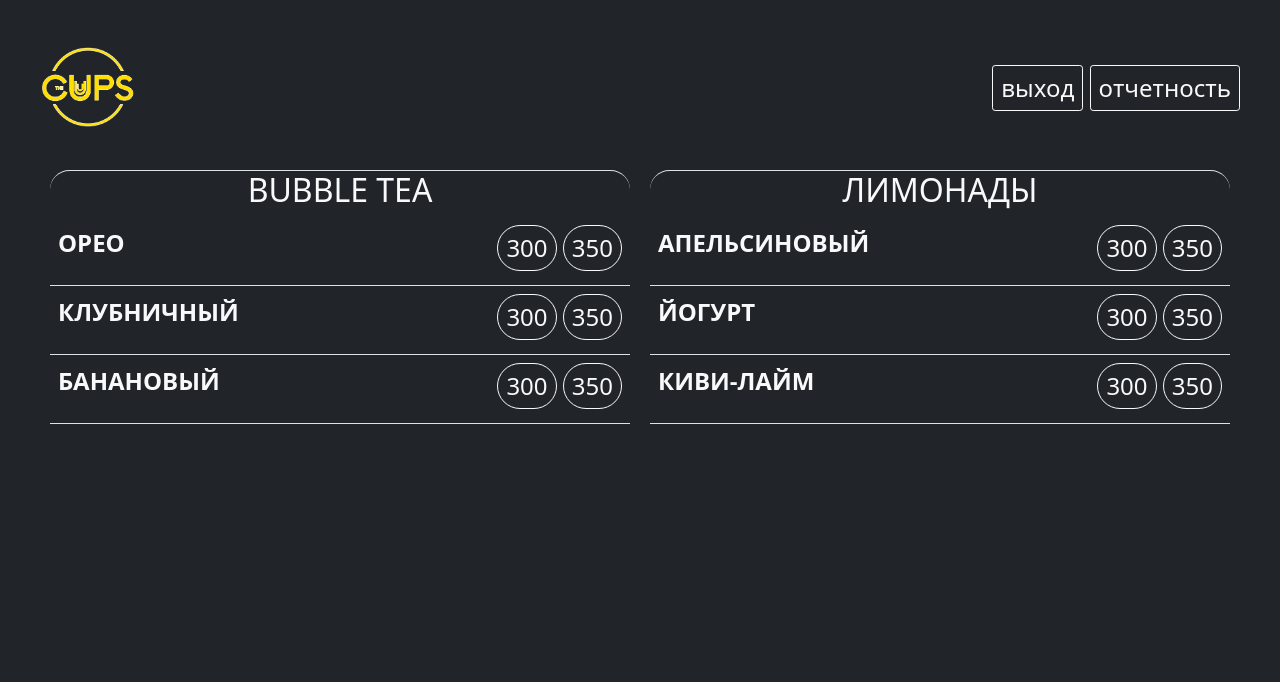
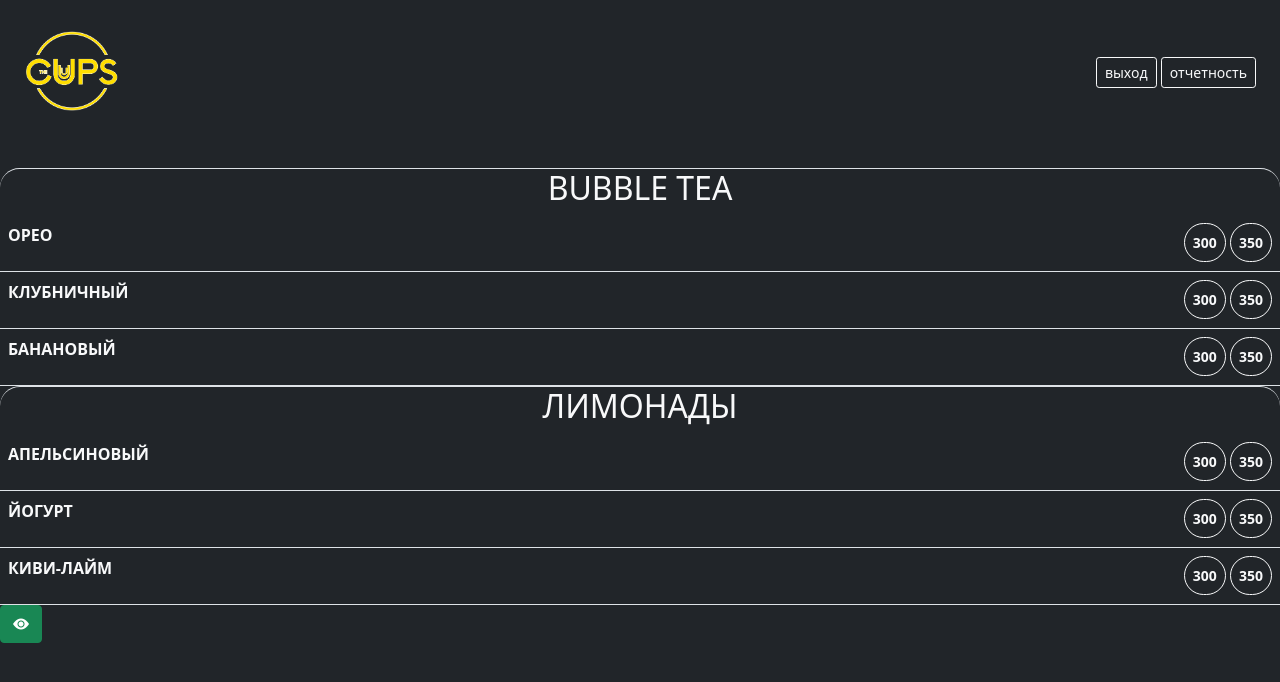
Before and after one commit to Erbol92/CUPS, a Django app: page /main in a window 1280 px wide. Shown: the top 682 px of the page. Run offline with Django 5.2, Linux system fonts and the light colour scheme; a user stored in the database is signed in; data comes from the database, SQL or seed files in the repository; both versions use the stored data as it was after the commit; some libraries are stand-ins or nearby versions.

Commit message:
change style add order sldier

```diff
--- a/main/views.py
+++ b/main/views.py
@@ -12,6 +12,8 @@ from django.db.models import Sum, F
 
 def auth(request):
     login_form = LoginForm(data=request.POST or None)
+    if request.user.is_authenticated:
+        return redirect('main')
     if request.method == 'POST':
         if login_form.is_valid():
             username = login_form.cleaned_data['username']
@@ -38,22 +40,27 @@ def main(request):
      object_list = Product.objects.all()
      groups = CupGroup.objects.all()
      if request.method == 'POST':
-        data = request.POST
-        quantitys = data.getlist('quantity')
-        product_ids = data.getlist('product_id')
-        products = Product.objects.filter(id__in=product_ids)
-        products_dict = {p.id: p for p in products}
-        orders_to_create = []
-        for quantity, product_id in zip(quantitys,product_ids):
-            product = products_dict[int(product_id)]
-            order = Order(
-                product=product,
-                quantity=int(quantity),
-                user=request.user
-            )
-            orders_to_create.append(order)
-        Order.objects.bulk_create(orders_to_create)
-        messages.info(request,'заказ оформлен')
+        data = request.POST.copy()
+        csrf_token = data.pop('csrfmiddlewaretoken', None)
+        print(data)
+        if data:
+            quantitys = data.getlist('quantity')
+            product_ids = data.getlist('product_id')
+            products = Product.objects.filter(id__in=product_ids)
+            products_dict = {p.id: p for p in products}
+            orders_to_create = []
+            for quantity, product_id in zip(quantitys,product_ids):
+                product = products_dict[int(product_id)]
+                order = Order(
+                    product=product,
+                    quantity=int(quantity),
+                    user=request.user
+                )
+                orders_to_create.append(order)
+            Order.objects.bulk_create(orders_to_create)
+            messages.info(request,'заказ оформлен')
+        else:
+            messages.info(request,'зачем отправлять пустой заказ')
         return redirect('main')
      context = {
         'title':'основная',
--- a/static/phone.css
+++ /dev/null
@@ -1,12 +0,0 @@
-
-.flex-container {
-    display: flex; /* Используем Flexbox */
-    flex-wrap: wrap; /* Позволяем элементам переноситься на новую строку */
-}
-
-.flex-item {
-    flex: 1 1 45%; /* Каждый элемент занимает 45% ширины контейнера */
-    box-sizing: border-box; /* Учитываем отступы и границы в ширине */
-    margin: 10px; /* Отступы между элементами */
-
-}
--- a/static/style.css
+++ b/static/style.css
@@ -8,8 +8,13 @@ font-weight: bold;
 body {
     font-family: "Finder";
     height: 100%;
-    font-size: 24px!important;
     margin: 40px!important;
+}
+
+.nav_buttons {
+    width: 100px;
+    display: inline-block;
+    margin: 5px;
 }
 
 .btn {
@@ -20,16 +25,21 @@ body {
     left:50%;
     top:50%;
     width: 400px;
-    position: absolute;
+    position: fixed;
 
 }
 
+.flex-container {
+    display: block; /* Используем Flexbox */
+}
 
 .flex-item {
     box-sizing: border-box; /* Учитываем отступы и границы в ширине */
     margin: 30px;
     margin-top: 30px; /* Отступы между элементами */
-
+    flex: 1 1 45%; /* Каждый элемент занимает 45% ширины контейнера */
+    box-sizing: border-box; /* Учитываем отступы и границы в ширине */
+    margin: 10px; /* Отступы между элементами */
 }
 
 main {
@@ -66,3 +76,9 @@ main {
     transform: translate(-50%, 0);
     left:50%;
 }
+
+#order_form {
+    right:0%;
+    background-color: black;
+    transform: translate(0, -50%);
+}
--- a/templates/base.html
+++ b/templates/base.html
@@ -3,18 +3,20 @@
 <html lang="ru">
 <head>
     <meta charset="UTF-8">
+    <meta name="viewport" content="width=device-width, initial-scale=1.0">
     <title>{{title}}</title>
-    <link rel="stylesheet" href="{% static 'style.css' %}" >
-    <link rel="stylesheet" href="{% static 'phone.css' %}" media="screen and (min-width: 900px)">
+    <link rel="stylesheet" href="{% static 'desktop.css' %}" media="(min-width: 900px)">
+    <link rel="stylesheet" href="{% static 'style.css' %}" media="(max-width: 900px)">
     <link href="https://cdn.jsdelivr.net/npm/bootstrap@5.0.2/dist/css/bootstrap.min.css" rel="stylesheet" integrity="sha384-EVSTQN3/azprG1Anm3QDgpJLIm9Nao0Yz1ztcQTwFspd3yD65VohhpuuCOmLASjC" crossorigin="anonymous">
+    <link rel="stylesheet" href="https://cdn.jsdelivr.net/npm/bootstrap-icons@1.13.1/font/bootstrap-icons.min.css">
 
 </head>
-<body class="bg-dark text-light">
-    <div class="messages">
+<body class="bg-dark text-light position-relative">
+    <div class="messages position-fixed">
         {% if messages %}
         <div class="messages">
             {% for message in messages %}
-            <span{% if message.tags %} class="mesg {{ message.tags }}"{% endif %}>{{ message }}</span>
+            <span {% if message.tags %} class="mesg {{ message.tags }}" {% endif %}>{{ message }}</span>
             {% endfor %}
         </div>
         {% endif %}
--- a/templates/main.html
+++ b/templates/main.html
@@ -3,13 +3,13 @@
 
 {% block main %}
 <header class="d-flex justify-content-between mb-4 align-items-center">
-  <div>
+  <div class="m-4">
     <img src="static/images/cups.PNG" alt="" width="96" height="96" class="rounded-pill">
   </div>
-  <div>
-    <a href="{% url 'logout' %}" class="btn btn-sm btn-outline-light">выход</a>
+  <div class="m-4 navigator">
+    <a href="{% url 'logout' %}" class="btn btn-sm btn-outline-light nav_buttons">выход</a>
     {% if request.user.is_staff %}
-    <a href="{% url 'report' %}" class="btn btn-sm btn-outline-light">отчетность</a>
+    <a href="{% url 'report' %}" class="btn btn-sm btn-outline-light nav_buttons">отчетность</a>
     {% endif %}
   </div>
 </header>
@@ -30,7 +30,7 @@
             </div>
             <div class="">
               {% for product in group.list %}
-                <button value="{{product.id}}" class="order_btn btn btn-sm btn-outline-light rounded-pill" data-toggle="tooltip" title="{{product.size}}">{{product.price}}</button>
+                <button value="{{product.id}}" class="order_btn btn btn-sm btn-outline-light rounded-pill p-2 fw-bold" data-toggle="tooltip" title="{{product.size}}">{{product.price}}</button>
               {% endfor %}
             </div>
             </div>
@@ -38,10 +38,19 @@
         </div>
     {% endfor %}
 </div>
-<form id="order" class="position-absolute d-none" method="POST">
+<div class="d-flex position-fixed rounded-4" id="order_form">
+  <div class="shower">
+    <button type="button" class="btn btn-success h-100">
+      <i class="bi bi-eye-fill"></i>
+    </button>
+  </div>
+  <form id="order" class="d-none p-4" method="POST">
   {% csrf_token %}
+  <div id="order_inner">
+  </div>
   <button type="submit" class="btn btn-outline-warning w-100 mb-3">сформировать заказ</button>
 </form>
+</div>
 <script>
   const buttons = document.getElementsByClassName('order_btn');
   Array.from(buttons).forEach(btn => {
@@ -60,8 +69,9 @@
       .then(response => response.json())
       .then(data => {
         if (data.status === 'success') {
-          const order = document.getElementById('order');
-          order.classList.remove('d-none');
+          const order = document.getElementById('order_inner');
+          const order_main = document.getElementById('order');
+          // order_main.classList.remove('d-none');
           // alert(`Заказ добавлен! ${data.product.name} ${quantity} шт.`);
           // Создаем новый элемент div
         const newOrderItem = document.createElement('div');
@@ -99,7 +109,7 @@
         deleteButton.addEventListener('click', () => {
             order.removeChild(newOrderItem);
             const input_groups = document.getElementsByClassName('input-group');
-            if (input_groups.length === 0) order.classList.add('d-none');
+            if (input_groups.length === 0) order_main.classList.add('d-none');
         });
 
         // Добавляем элементы в новый div
@@ -136,5 +146,22 @@
     }
     return cookieValue;
   }
+
+  toggleBtn = document.querySelector('.shower > button');
+  toggleBtn.addEventListener('click', function () {
+    const order_main = document.getElementById('order');
+    const icon = toggleBtn.querySelector('i');
+    if (order_main.classList.contains('d-none')) {
+            order_main.classList.remove('d-none'); // Убираем класс, чтобы показать элемент
+            order_main.classList.add('d-block'); // Добавляем класс, чтобы установить display: block
+            icon.classList.remove('bi-eye-fill');
+            icon.classList.add('bi-eye-slash-fill');
+        } else {
+            order_main.classList.remove('d-block'); // Убираем класс, чтобы скрыть элемент
+            order_main.classList.add('d-none'); // Добавляем класс, чтобы установить display: none
+            icon.classList.add('bi-eye-fill');
+            icon.classList.remove('bi-eye-slash-fill');
+        }
+  })
 </script>
 {% endblock %}
```
Also changed, not shown: db.sqlite3.
